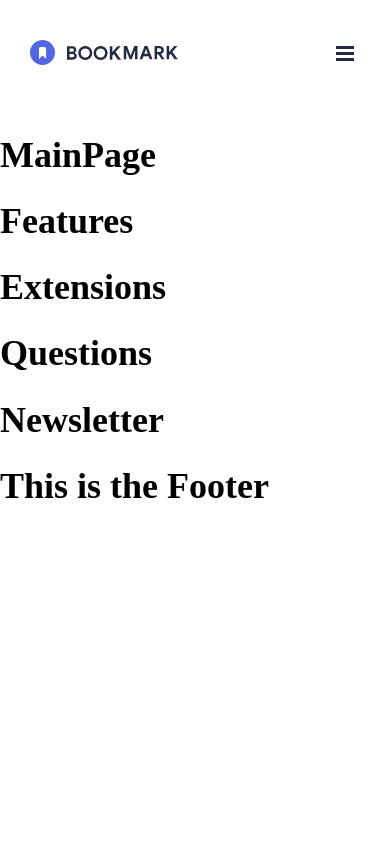
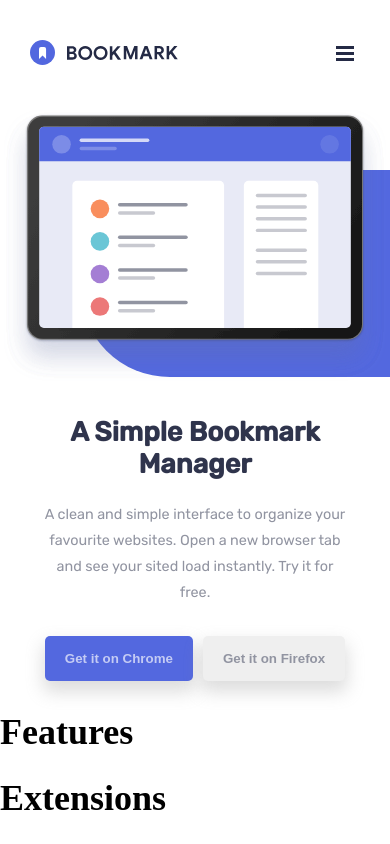
Before and after one commit to PIvSky/bookmark, a React (Create React App) app: page / in a window 390 px wide. Shown: the top 844 px of the page. Built offline with nearby package versions, Linux system fonts and the light colour scheme.

Commit message:
Done  MainPage in Mobile screen

```diff
--- a/src/components/MainPage.js
+++ b/src/components/MainPage.js
@@ -1,9 +1,26 @@
 import '../styles/MainPage.scss';
+import MainImage from '../assets/images/illustration-hero.svg';
 
 const MainPage = () => {
     return (
-        <div>
-            <h1>MainPage</h1>
+        <div className='main-container'>
+            <div className='main-pic'>
+                <img className='main-pic__image' src={MainImage} alt='main-hero'></img>
+                <svg width="100%" height="100%">
+                    <rect x="80" y="0" width="150%" height="75%" rx="90" ry="90" fill="none"/>
+                </svg>
+
+            </div>
+            <div className='main-content'>
+                <h2>A Simple Bookmark <br></br> Manager</h2>
+                <p>A clean and simple interface to organize your favourite websites. Open a new
+                    browser tab and see your sited load instantly. Try it for free.
+                </p>
+                <div className='main-buttons'>
+                    <button className='main-buttons__chrome'>Get it on Chrome</button>
+                    <button className='main-buttons__firefox'>Get it on Firefox</button>
+                </div>
+            </div>
         </div>
     )
 }
--- a/src/styles/MainPage.css
+++ b/src/styles/MainPage.css
@@ -1 +1,56 @@
-/*# sourceMappingURL=MainPage.css.map */
+.main-container {
+  text-align: center;
+  font-family: "Rubik", sans-serif;
+  font-weight: 400;
+}
+.main-container .main-pic {
+  position: relative;
+  width: auto;
+}
+.main-container .main-pic__image {
+  z-index: 5;
+  height: auto;
+  width: 98%;
+}
+.main-container .main-pic svg {
+  position: absolute;
+  top: 60px;
+  left: 0px;
+  z-index: -1;
+}
+.main-container .main-pic svg rect {
+  fill: hsl(231, 69%, 60%);
+}
+.main-container .main-content {
+  margin: 30px;
+}
+.main-container .main-content h2 {
+  color: hsla(228, 29%, 21%, 0.961);
+}
+.main-container .main-content p {
+  color: hsl(229, 8%, 60%);
+  font-size: 0.8rem;
+  line-height: 1.8;
+  padding-inline: 10px;
+}
+.main-container .main-content .main-buttons {
+  padding-top: 15px;
+}
+.main-container .main-content .main-buttons button {
+  padding: 15px 20px;
+  border: 1px solid;
+  border-radius: 5px;
+  margin-inline: 5px;
+  font-weight: 600;
+}
+.main-container .main-content .main-buttons .main-buttons__chrome {
+  background-color: hsl(231, 69%, 60%);
+  box-shadow: 0px 9px 17px 2px rgba(150, 150, 150, 0.32);
+  color: hsla(0, 0%, 100%, 0.659);
+  border: none;
+}
+.main-container .main-content .main-buttons .main-buttons__firefox {
+  box-shadow: 0px 9px 17px 2px rgba(150, 150, 150, 0.32);
+  color: hsl(229, 8%, 60%);
+  border: none;
+}/*# sourceMappingURL=MainPage.css.map */
--- a/src/styles/MainPage.scss
+++ b/src/styles/MainPage.scss
@@ -0,0 +1,72 @@
+@import '../styles/Fonts.scss';
+@import '../styles/Utilities.scss';
+@import '../styles/Colors.scss';
+
+.main-container {
+    text-align: center;
+    font-family: map-get($fonts, basic );
+    font-weight: 400;
+
+    .main-pic {
+        position: relative;
+        width: auto;
+
+        &__image {
+          z-index: 5;
+          height: auto;
+          width: 98%;
+        }
+
+        svg {
+          position: absolute;
+          top: 60px;
+          left: 0px;
+          z-index: -1;
+
+          rect {
+            fill: map-get($colors, primary);
+          }
+        }
+      }
+
+
+    .main-content {
+        margin: map-get($margin, margin-inline-mobile );
+
+        h2 {
+            color: map-get($colors, blue-transparent ) ;
+        }
+
+        p {
+            color: map-get($colors, gray-col ) ;
+            font-size: map-get($font-size, small );
+            line-height: 1.8;
+            padding-inline: 10px;
+        }
+
+        .main-buttons {
+
+            padding-top: 15px;
+
+            button {
+                padding: 15px 20px;
+                border: 1px solid;
+                border-radius: 5px;
+                margin-inline: 5px;
+                font-weight: 600;
+            }
+            .main-buttons__chrome {
+                background-color: map-get($colors, primary );
+                box-shadow: 0px 9px 17px 2px rgba(150, 150, 150, 0.32);
+                color: map-get($colors, white-col );
+                border: none;
+            }
+            .main-buttons__firefox {
+                box-shadow: 0px 9px 17px 2px rgba(150, 150, 150, 0.32);
+                // background-color: map-get($colors, white-col );
+                color: map-get($colors, gray-col );
+                border: none;
+            }
+        }
+    }
+}
--- a/src/styles/Navbar.css
+++ b/src/styles/Navbar.css
@@ -89,8 +89,8 @@ header .responsive_nav {
 }
 
 @media screen and (min-width: 1100px) {
-  header .header-logo {
-    padding-left: 150px;
+  header {
+    padding-inline: 150px;
   }
   header .navbar {
     font-size: 0.8rem;
@@ -100,7 +100,6 @@ header .responsive_nav {
     align-items: center;
     position: relative;
     height: 110px;
-    padding-right: 150px;
     background: none;
     color: hsl(229, 31%, 21%);
     z-index: 0;
--- a/src/styles/Navbar.scss
+++ b/src/styles/Navbar.scss
@@ -107,10 +107,7 @@ header {
 
 @media screen and (min-width: 1100px){
     header {
-
-        .header-logo{
-            padding-left: 150px;
-        }
+        padding-inline: map-get($padding, padding-inline-desktop );
 
         .navbar {
             font-size: map-get($font-size, small );
@@ -120,7 +117,6 @@ header {
             align-items: center;
             position: relative;
             height: 110px;
-            padding-right: 150px;
             background: none;
             color: map-get($colors, blue-col );
             z-index: 0;
--- a/src/styles/Utilities.scss
+++ b/src/styles/Utilities.scss
@@ -1,3 +1,7 @@
 $margin : (
     margin-inline-mobile: 30px,
+);
+
+$padding : (
+    padding-inline-desktop: 150px,
 )
```
Also changed, not shown: 2 other files (tests, documents, lock files or other folders).
